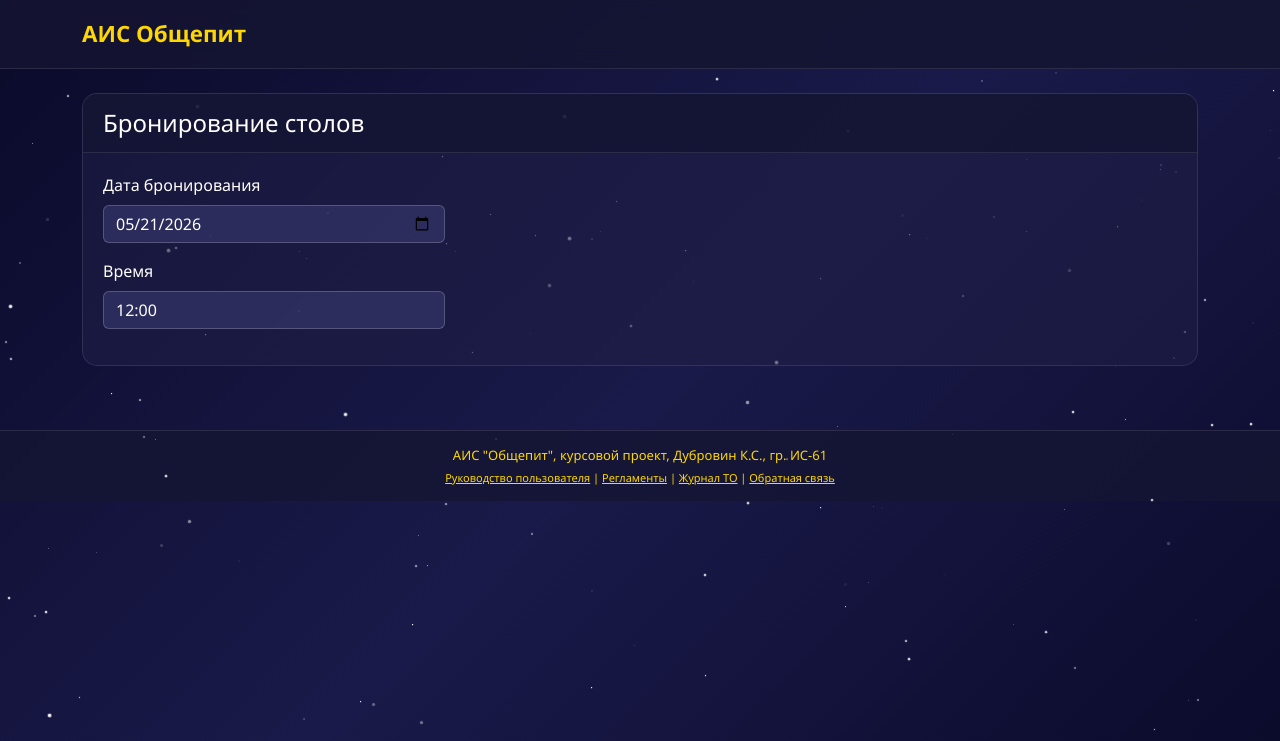
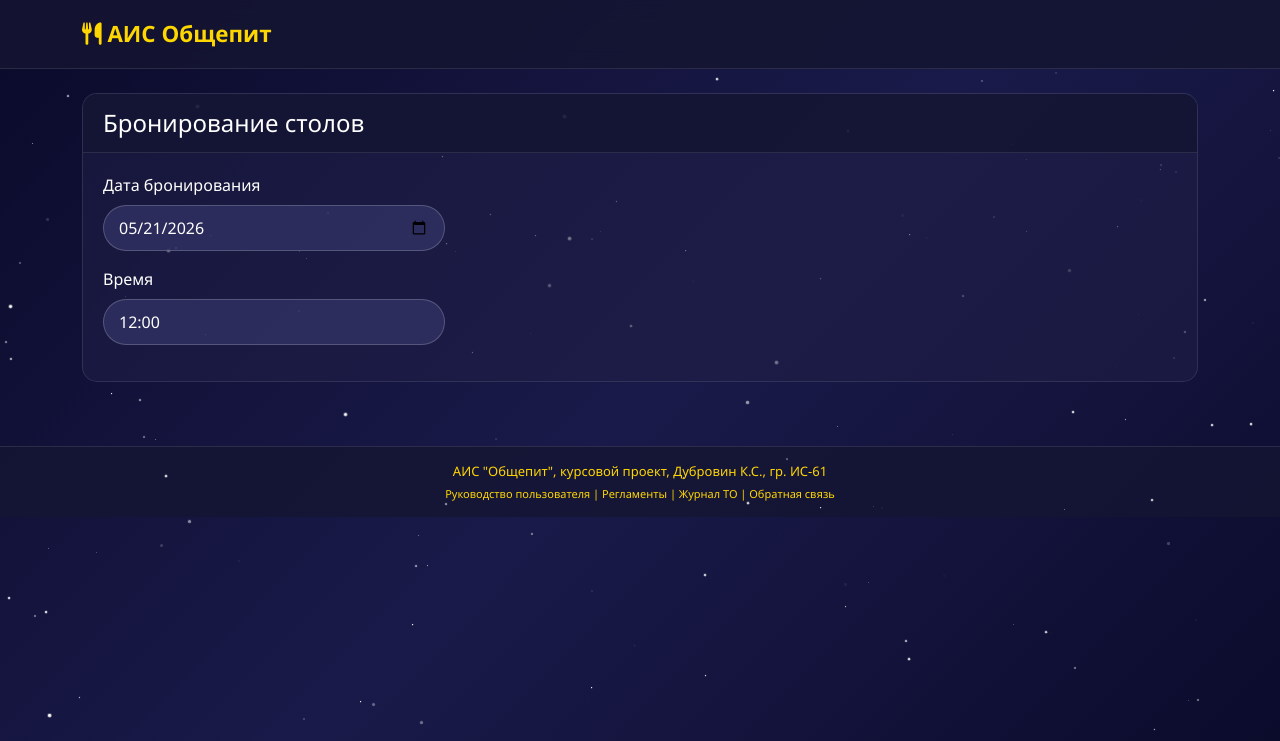
Before and after one commit to kotp2001/obshepit-ais, a Django app: page /booking/ in a window 1280 px wide. Shown: the top 741 px of the page. Run offline with Django 4.2, Linux system fonts and the light colour scheme; data that the repository does not hold is empty.

Commit message:
Update base.html

```diff
--- a/templates/base.html
+++ b/templates/base.html
@@ -69,11 +69,17 @@
             padding: 6px 16px;
             border-radius: 20px;
             font-size: 14px;
+            cursor: pointer;
+            transition: transform 0.1s ease;
         }
 
         .btn-logout:hover {
             background: #c82333;
             transform: translateY(-1px);
+        }
+
+        .btn-logout:active {
+            transform: translateY(1px);
         }
 
         .card {
@@ -102,6 +108,7 @@
             font-weight: 500;
             transition: transform 0.1s ease;
             border: none;
+            cursor: pointer;
         }
 
         .btn:active {
@@ -157,13 +164,16 @@
             background: rgba(50,50,100,0.8);
             border: 1px solid rgba(255,255,255,0.2);
             color: white;
+            border-radius: 25px;
+            padding: 10px 15px;
         }
 
         .form-control:focus {
             background: rgba(60,60,110,0.9);
             border-color: #ffd700;
             color: white;
-            box-shadow: none;
+            outline: none;
+            box-shadow: 0 0 5px rgba(255,215,0,0.3);
         }
 
         .footer {
@@ -174,6 +184,15 @@
             color: #ffd700;
             font-size: 13px;
             border-top: 1px solid rgba(255,255,255,0.1);
+        }
+
+        .footer a {
+            color: #ffd700;
+            text-decoration: none;
+        }
+
+        .footer a:hover {
+            text-decoration: underline;
         }
 
         .modal-content {
@@ -219,6 +238,7 @@
 
         .admin-card {
             transition: transform 0.1s ease;
+            cursor: pointer;
         }
 
         .admin-card:active {
@@ -236,7 +256,9 @@
 
     <nav class="navbar">
         <div class="container">
-            <a class="navbar-brand" href="/">АИС Общепит</a>
+            <a class="navbar-brand" href="/">
+                <i class="fas fa-utensils"></i> АИС Общепит
+            </a>
             <div>
                 <button class="btn-logout" onclick="logout()" id="logout-btn" style="display: none;">Выйти</button>
             </div>
@@ -251,10 +273,10 @@
         <div class="container">
             <p class="mb-0">АИС "Общепит", курсовой проект, Дубровин К.С., гр. ИС-61</p>
             <p class="mb-0 mt-1" style="font-size: 11px;">
-                <a href="/help/" style="color: #ffd700;">Руководство пользователя</a> |
-                <a href="/docs/" style="color: #ffd700;">Регламенты</a> |
-                <a href="/maintenance-log/" style="color: #ffd700;">Журнал ТО</a> |
-                <a href="https://forms.yandex.ru/u/69a964ed6d2d73372c353b06" target="_blank" style="color: #ffd700;">Обратная связь</a>
+                <a href="/help/">Руководство пользователя</a> |
+                <a href="/docs/">Регламенты</a> |
+                <a href="/maintenance-log/">Журнал ТО</a> |
+                <a href="https://forms.yandex.ru/u/69a964ed6d2d73372c353b06" target="_blank">Обратная связь</a>
             </p>
         </div>
     </div>
```
